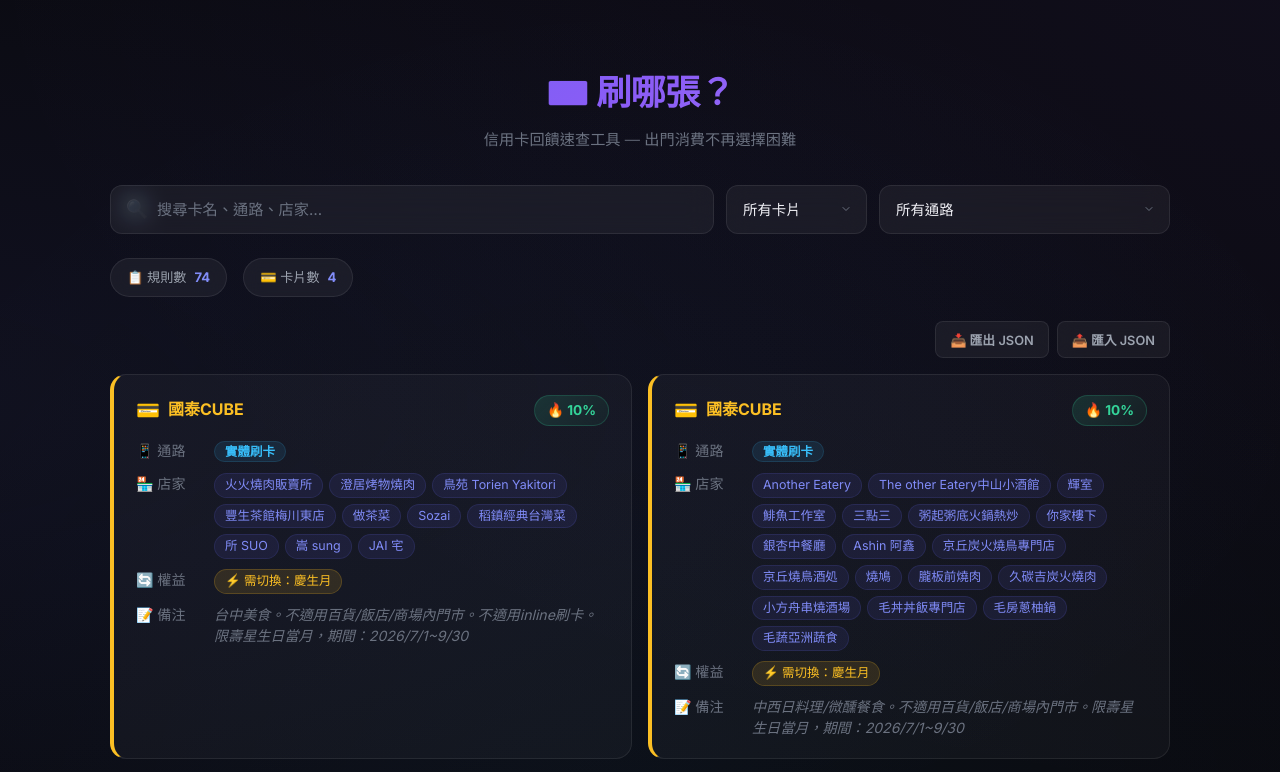
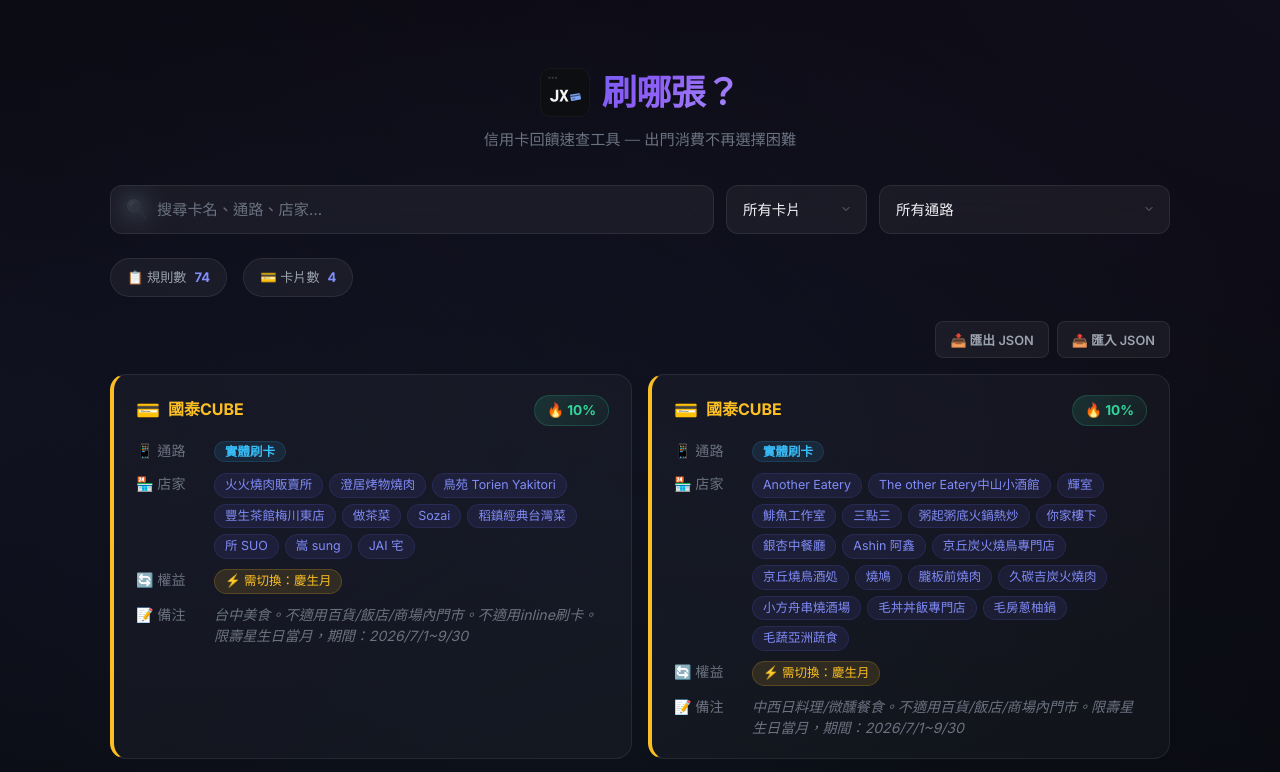
Before and after one commit to JeffLin0225/craditCardSelector, a plain HTML site: page public/index.html in a window 1280 px wide. Shown: the top 772 px of the page. Drawn offline with Linux system fonts and the light colour scheme.

Commit message:
feat: 改名 JXlin-Card，換上系列 icon，改用 wrangler 部署
- 網站檔案搬到 public/，cardOriginsData 不再上線
- 加入 favicon、apple-touch-icon、PWA manifest（JXlin-Card）
- 標題的 💳 換成 JXlin-Card icon
- 新增 wrangler.jsonc：npx wrangler pages deploy 部署到 Pages 專案 card

Co-Authored-By: Claude Opus 5.5 <noreply@anthropic.com>

```diff
--- a/index.html
+++ b/public/index.html
@@ -4,7 +4,13 @@
   <meta charset="UTF-8">
   <meta name="viewport" content="width=device-width, initial-scale=1.0">
   <meta name="description" content="信用卡回饋查詢工具 — 快速查詢最佳刷卡方案，依通路、店家、回饋%數找到最划算的那張卡">
-  <title>💳 刷哪張？— 信用卡回饋速查</title>
+  <title>JXlin-Card — 刷哪張？信用卡回饋速查</title>
+  <meta name="theme-color" content="#0a0a0f">
+  <meta name="apple-mobile-web-app-title" content="JXlin-Card">
+  <link rel="icon" type="image/svg+xml" href="/favicon.svg">
+  <link rel="icon" href="/favicon.ico" sizes="48x48">
+  <link rel="apple-touch-icon" href="/apple-touch-icon.png">
+  <link rel="manifest" href="/manifest.webmanifest">
   <link rel="stylesheet" href="style.css">
 </head>
 <body>
@@ -12,7 +18,7 @@
 
     <!-- Header -->
     <header class="app-header">
-      <h1>💳 刷哪張？</h1>
+      <h1><img src="icon.svg" alt="" class="app-logo">刷哪張？</h1>
       <p>信用卡回饋速查工具 — 出門消費不再選擇困難</p>
     </header>
 
--- a/style.css
+++ b/public/style.css
@@ -104,6 +104,14 @@ body::before {
   background-clip: text;
   letter-spacing: -0.02em;
   margin-bottom: 8px;
+  display: inline-flex;
+  align-items: center;
+  gap: 12px;
+}
+
+.app-header .app-logo {
+  width: 1.4em;
+  height: 1.4em;
 }
 
 .app-header p {
```
Also changed, not shown: public/app.js (renamed from app.js), public/apple-touch-icon.png (added), public/data.js (renamed from data.js), public/favicon.ico (added), public/favicon.svg (added), public/icon-192.png (added), public/icon-512.png (added), public/icon-maskable-512.png (added), public/icon.svg (added), public/manifest.webmanifest (added), public/seed-data.js (renamed from seed-data.js), 3 other files.
